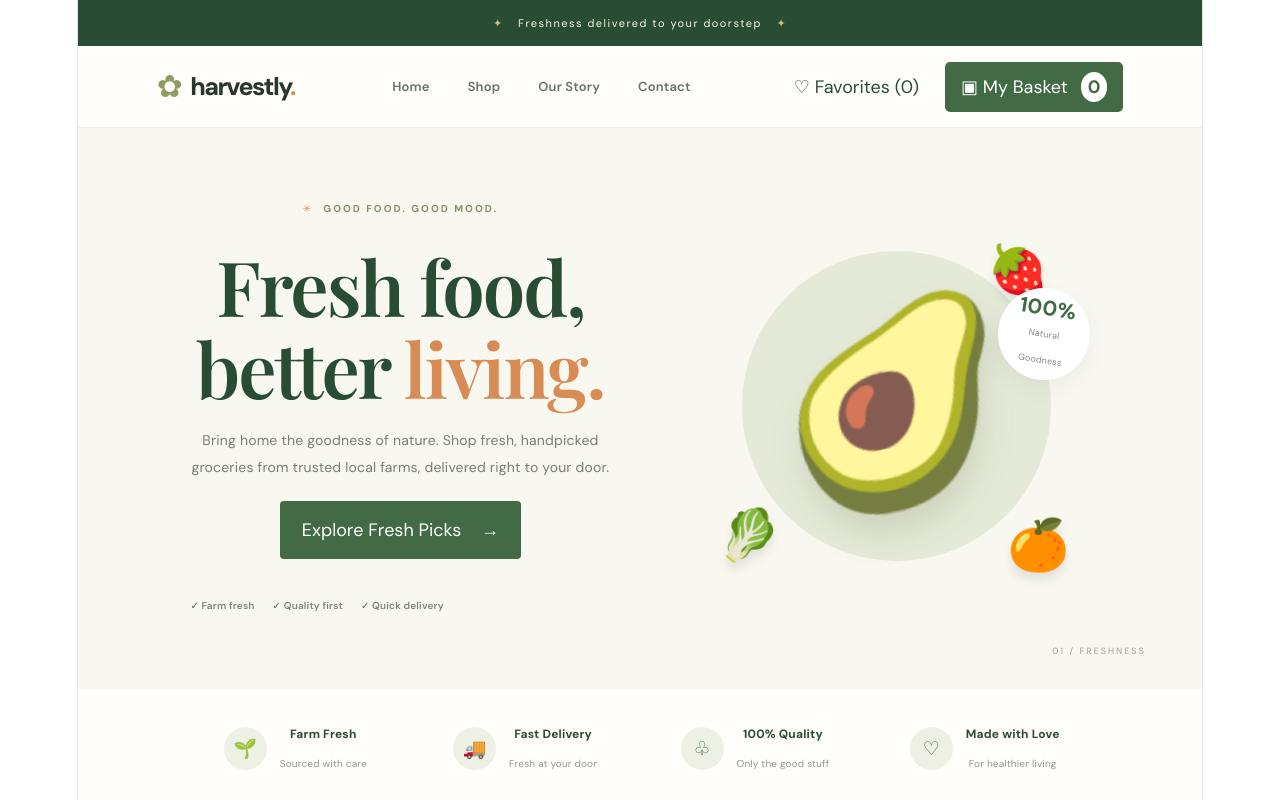
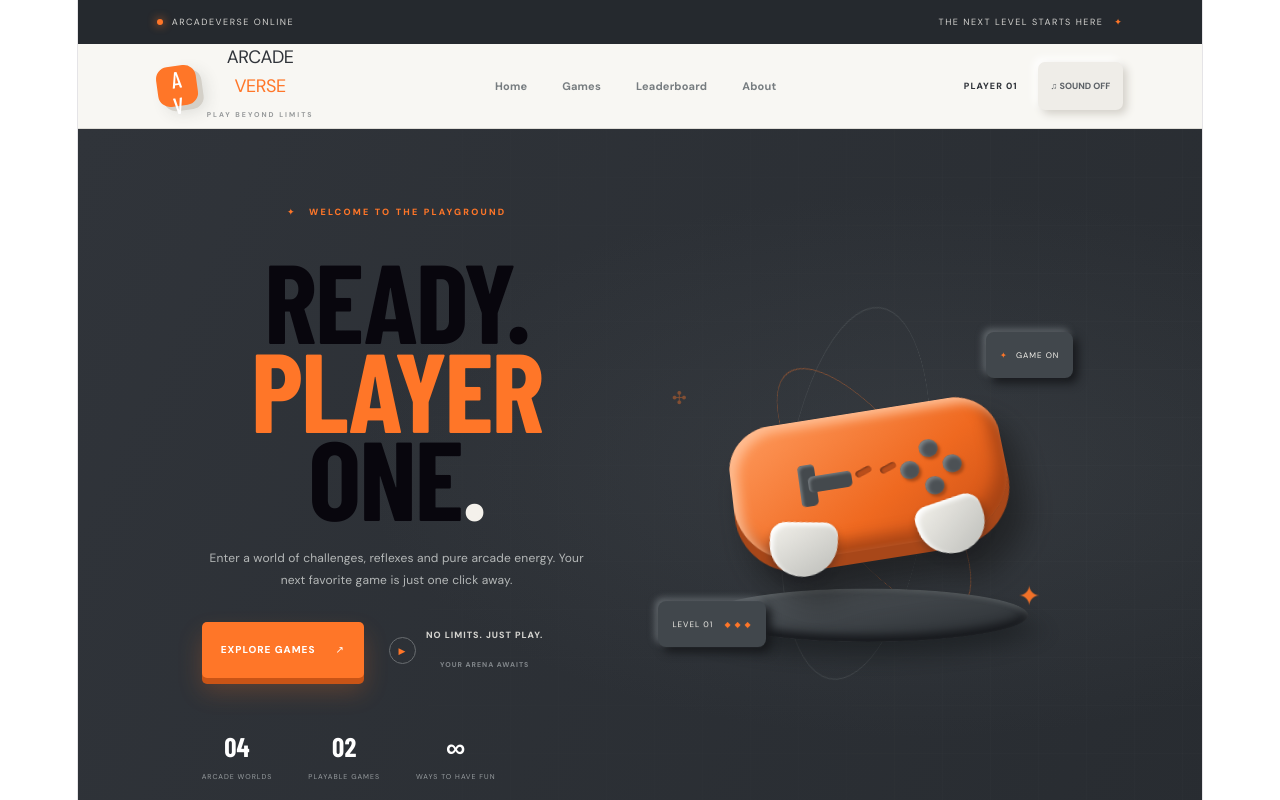
Before and after one commit to CodeWithUsmanOfficial25/React.js-in-30-Days, a React (Vite) app: page / in a window 1280 px wide. Shown: the top 800 px of the page. Built offline with nearby package versions, Linux system fonts and the light colour scheme; a web font is replaced by a local one.

Commit message:
feat(day16): integrate ArcadeVerse into main application

```diff
--- a/src/App.jsx
+++ b/src/App.jsx
@@ -1,23 +1,8 @@
 import React from "react";
+import Day16 from "./days/Day16";
 
 function App() {
-  return (
-    <div>
-      <React.Suspense fallback={<div>Loading Harvestly...</div>}>
-        <Day15App />
-      </React.Suspense>
-    </div>
-  );
-}
-
-function Day15App() {
-  const [Component, setComponent] = React.useState(null);
-
-  React.useEffect(() => {
-    import("./days/Day15").then((module) => setComponent(() => module.default));
-  }, []);
-
-  return Component ? <Component /> : <div style={{ padding: 40 }}>Preparing something fresh...</div>;
+  return <Day16 />;
 }
 
 export default App;
```
